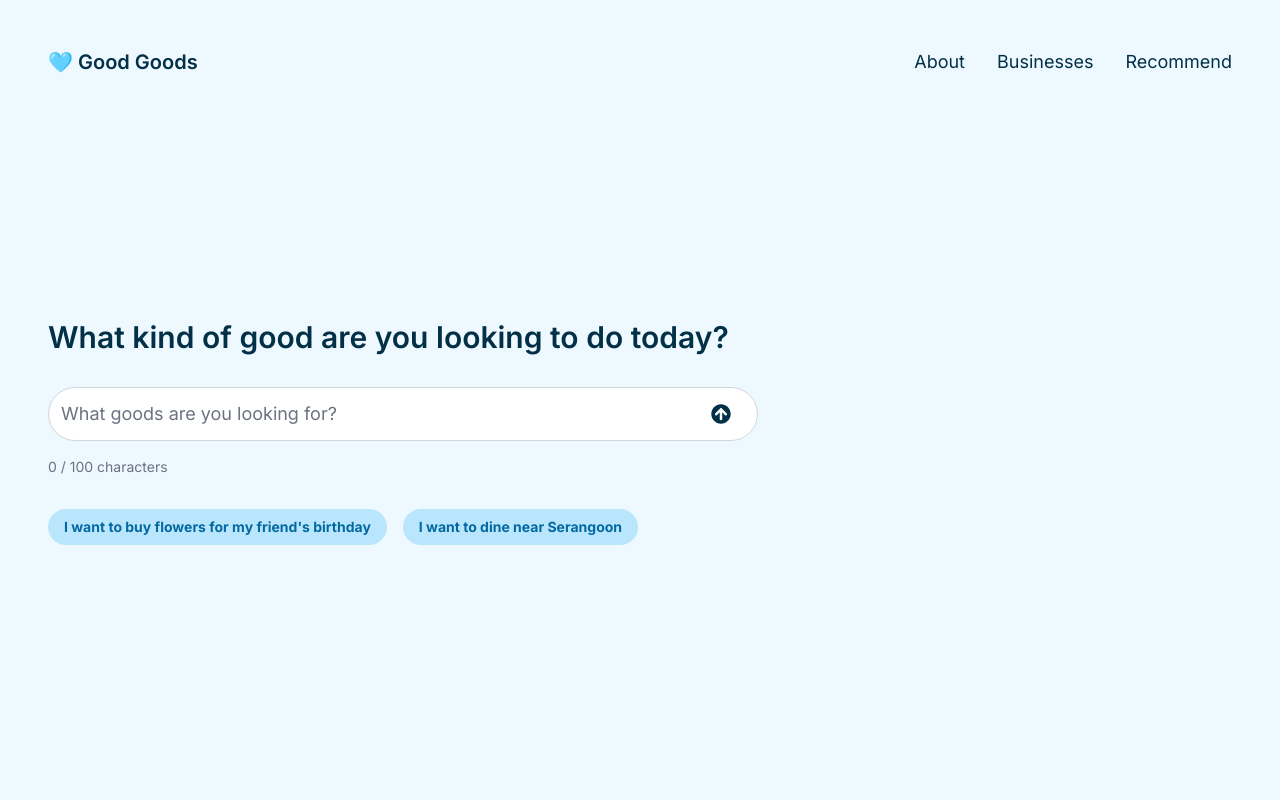
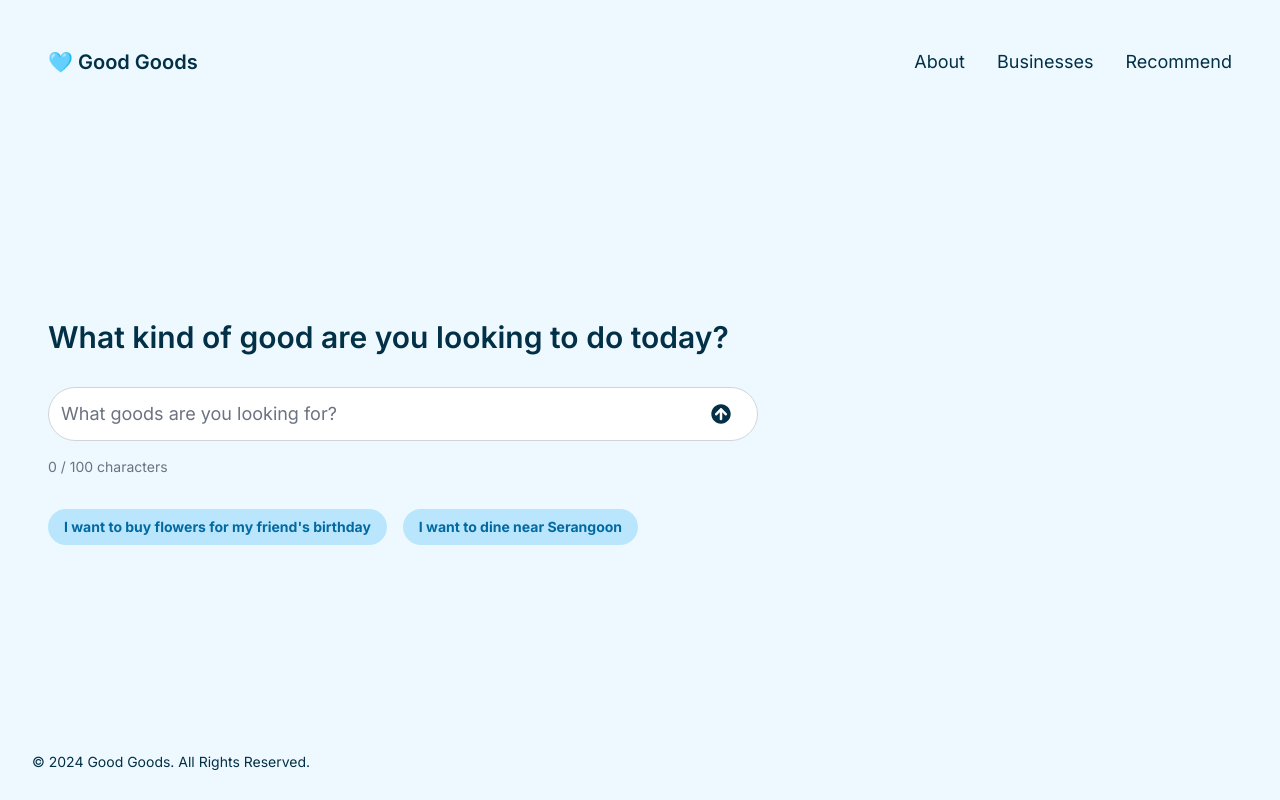
Before and after one commit to eugenetangkj/good-goods, a Next.js app: page / in a window 1280 px wide. Built offline with nearby package versions, Linux system fonts and the light colour scheme.

Commit message:
Add footer

```diff
--- a/src/app/(root)/page.tsx
+++ b/src/app/(root)/page.tsx
@@ -1,14 +1,16 @@
 import { AISearchBar } from "@/components/AISearchBar";
 import Navbar from "@/components/common/Navbar";
+import Footer from "@/components/common/Footer";
 
 export default function Home() {
   return (
-    <div className="bg-good-goods-blue-100 w-screen h-screen p-8">
+    <div className='bg-good-goods-blue-100 w-screen h-screen p-8'>
       <Navbar />
-      <div className='flex flex-col justify-center h-screen-4/5 p-4 space-y-8 mt-10vh'>
-        <h2 className='text-good-goods-blue-900 font-semibold text-2xl sm:text-3xl lg:text-4xl'>What kind of good are you looking to do today?</h2>
-        <AISearchBar />
-      </div>
+        <div className='flex flex-col justify-center h-screen-4/5 p-4 space-y-8 mt-10vh'>
+          <h2 className='text-good-goods-blue-900 font-semibold text-2xl sm:text-3xl lg:text-4xl'>What kind of good are you looking to do today?</h2>
+          <AISearchBar />
+        </div>
+      <Footer />
     </div>
   );
 }
--- a/src/app/globals.css
+++ b/src/app/globals.css
@@ -3,7 +3,7 @@
 @tailwind utilities;
 
 :root {
-  --background: #ffffff;
+  --background: #EEF9FF;
   --foreground: #171717;
 }
 
--- /dev/null
+++ b/src/components/common/Footer.tsx
@@ -0,0 +1,25 @@
+//Footer
+function Footer() {
+    // const emailAddress = "goodgoods975@gmail.com"
+    return (
+        <footer className="bg-good-goods-blue-100">
+            <div className="flex justify-start">
+                {/* Copyright Information */}
+                <span className="text-xs sm:text-sm sm:text-center text-good-goods-blue-900">© 2024 Good Goods. All Rights Reserved.
+                </span>
+
+                {/* Social Media Links */}
+                {/* <div className="flex mt-4 sm:justify-center sm:mt-0 space-x-4">
+                    <a href={ `mailto:${ emailAddress }` } className="text-text-gray hover:text-wld-blue-900 duration-300">
+                        <RiMailFill className='text-2xl duration-200'/>
+                    </a>
+                </div> */}
+
+            </div>
+        </footer>
+
+
+    )
+}
+
+export default Footer;
```
